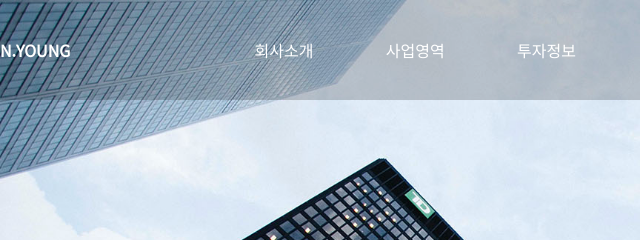
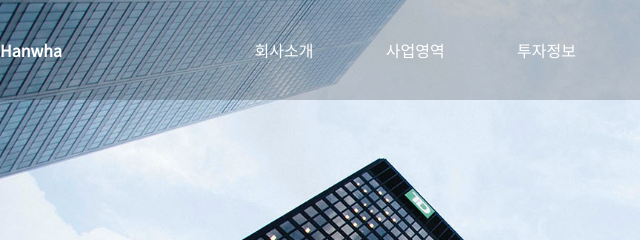
Before and after one commit to KimNaYoung11/CloneHanwha, a plain HTML site: page index.html in a window 1280 px wide. Shown: the top 240 px of the page, 0-640 px from the left. Drawn offline with Linux system fonts and the light colour scheme.

Commit message:
modified logo

```diff
--- a/index.html
+++ b/index.html
@@ -15,7 +15,7 @@
     <div class="wrap">
         <header>
             <div class="innerHeader">
-                <h1 class="logo"><a href="index.html">N.YOUNG</a></h1>
+                <h1 class="logo"><a href="index.html">Hanwha</a></h1>
                 <nav>
                     <ul class="gnb">
                         <li><a href="#">회사소개</a></li>
```
